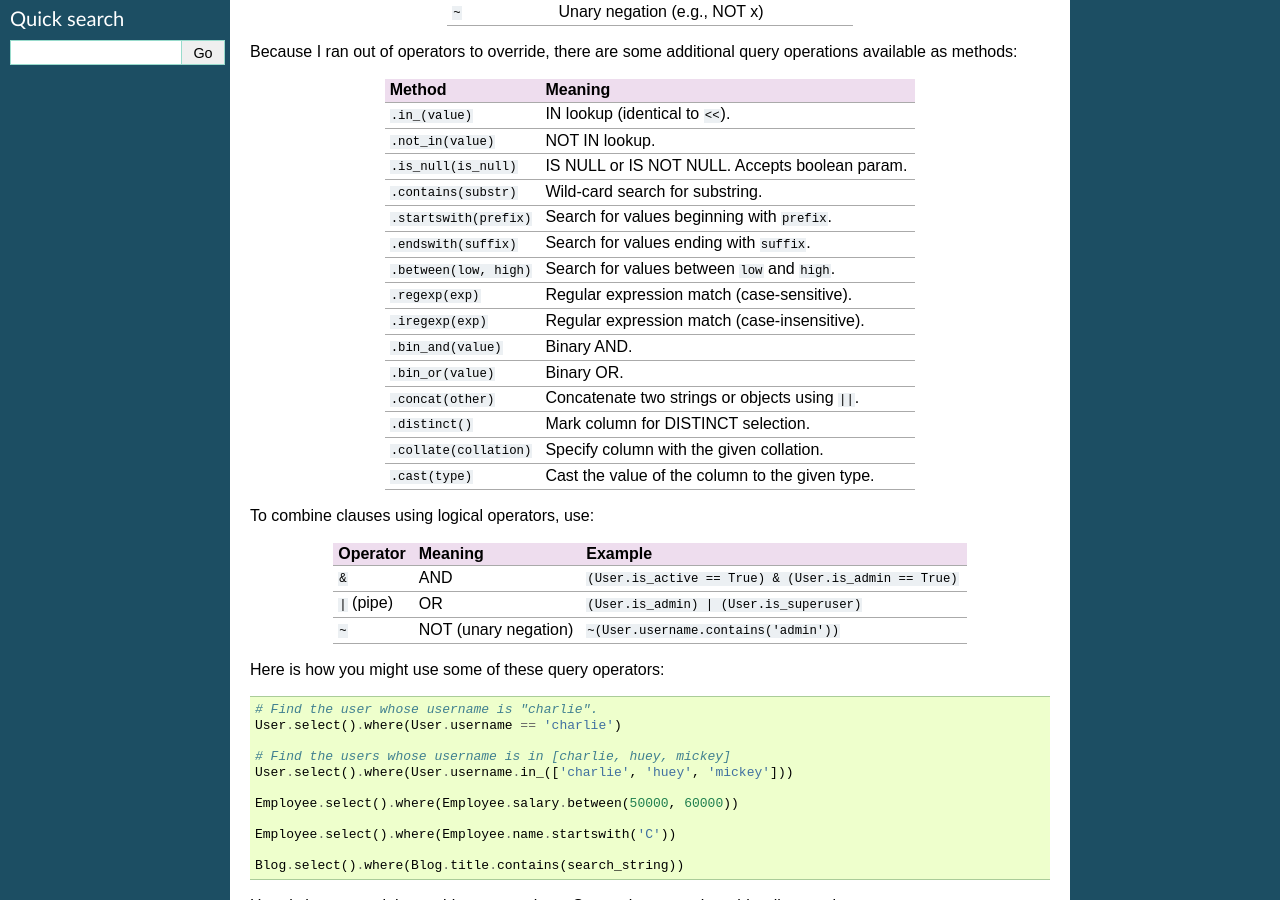
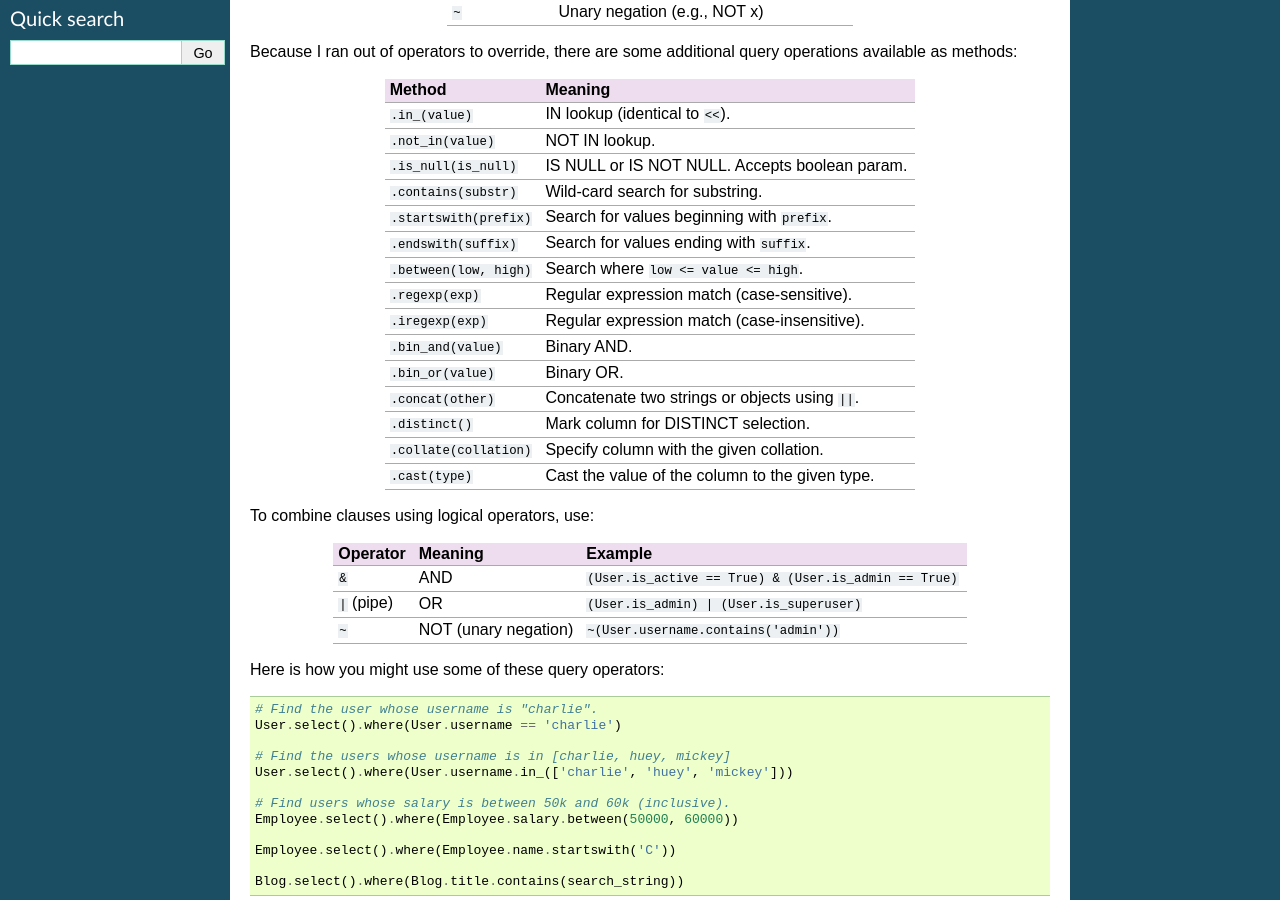
Before and after one commit to Star-DreamDev/myPeers, a Sphinx documentation site: the page built from docs/peers/query_operators.rst, in a window 1280 px wide and 900 px high, scrolled down 436 px. Built offline with Sphinx 7.4.7, drawn with Linux system fonts in a browser that asks for light colours; the version number could not be read and is left out.

Commit message:
Clarify behavior of `between()`.
Fixes #2774

[skip ci]

```diff
--- a/docs/peers/query_operators.rst
+++ b/docs/peers/query_operators.rst
@@ -34,7 +34,7 @@ Method                  Meaning
 ``.contains(substr)``   Wild-card search for substring.
 ``.startswith(prefix)`` Search for values beginning with ``prefix``.
 ``.endswith(suffix)``   Search for values ending with ``suffix``.
-``.between(low, high)`` Search for values between ``low`` and ``high``.
+``.between(low, high)`` Search where ``low <= value <= high``.
 ``.regexp(exp)``        Regular expression match (case-sensitive).
 ``.iregexp(exp)``       Regular expression match (case-insensitive).
 ``.bin_and(value)``     Binary AND.
@@ -65,6 +65,7 @@ Here is how you might use some of these query operators:
     # Find the users whose username is in [charlie, huey, mickey]
     User.select().where(User.username.in_(['charlie', 'huey', 'mickey']))
 
+    # Find users whose salary is between 50k and 60k (inclusive).
     Employee.select().where(Employee.salary.between(50000, 60000))
 
     Employee.select().where(Employee.name.startswith('C'))
--- a/docs/peers/quickstart.rst
+++ b/docs/peers/quickstart.rst
@@ -317,7 +317,8 @@ birthday was either:
     # Bob 1960-01-15
     # Grandma L. 1935-03-01
 
-Now let's do the opposite. People whose birthday is between 1940 and 1960:
+Now let's do the opposite. People whose birthday is between 1940 and 1960
+(inclusive of both years):
 
 .. code-block:: python
 
```
